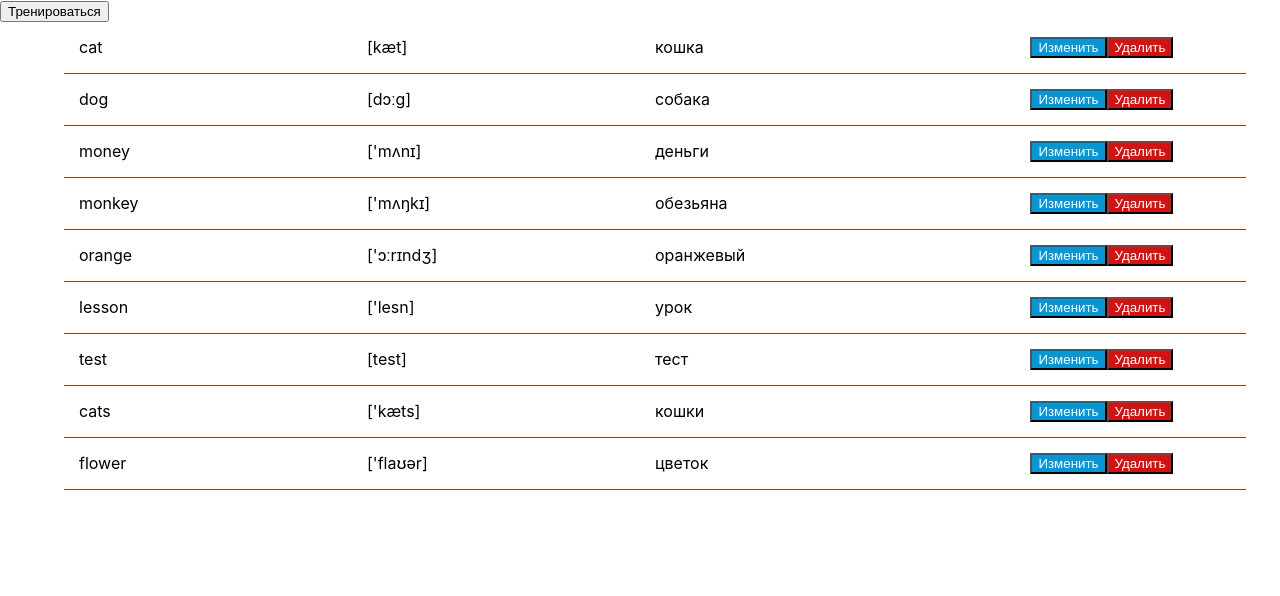
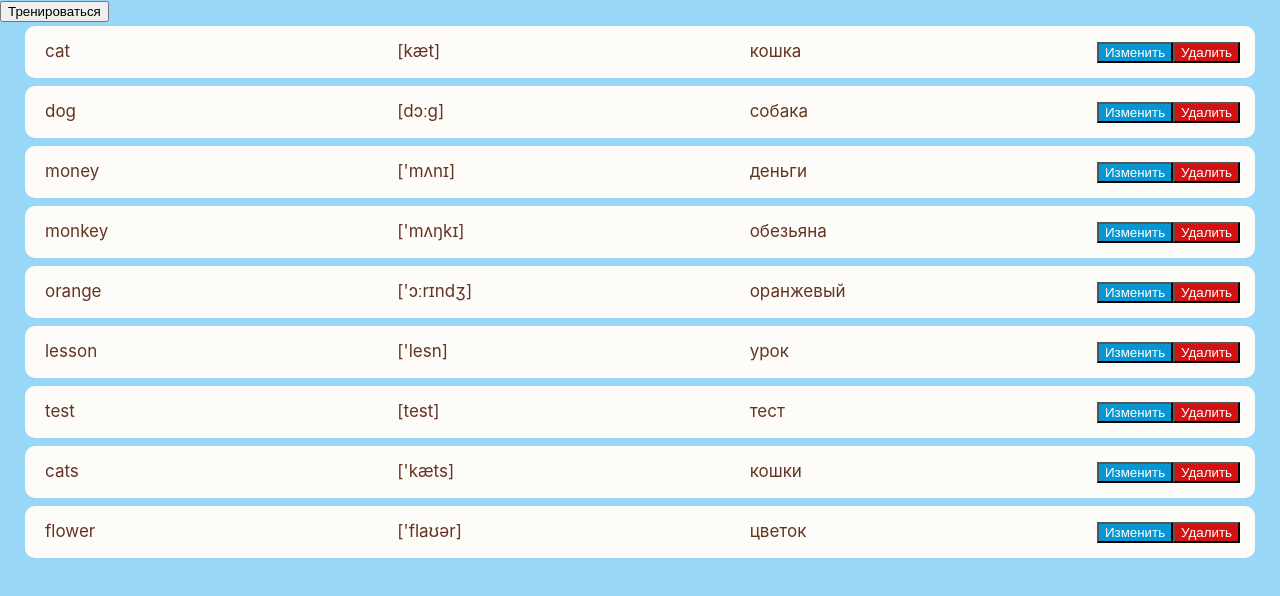
Before and after one commit to lenaanohina/WordStack, a React (Create React App) app: page / in a window 1280 px wide. Shown: the top 596 px of the page. Built offline with nearby package versions, Linux system fonts and the light colour scheme.

Commit message:
added styles

```diff
--- a/src/components/BigCard.jsx
+++ b/src/components/BigCard.jsx
@@ -1,7 +1,7 @@
 import React, { useState, useEffect } from "react";
 import "./BigCard.jsx";
 import "../cardsData.json";
-import "./global.css";
+import style from "./wordCard.module.css";
 
 function BigCard({ cardsData }) {
   const [randomCard, setRandomCard] = useState(null);
@@ -23,9 +23,9 @@ function BigCard({ cardsData }) {
     translation = <p>{randomCard.russian}</p>;
   }
   return (
-    <div className="card__container">
+    <div className={style.container}>
       {randomCard && (
-        <div>
+        <div className={style.big}>
           <p>{randomCard.english}</p>
           <p>{randomCard.transcription}</p>
           {translation}
--- a/src/components/WordCard.jsx
+++ b/src/components/WordCard.jsx
@@ -2,8 +2,8 @@
 
 import React, { useState } from "react";
 import "./WordCard";
-import "./global.css";
 import styles from "./actionButtons.module.css";
+import style from "./wordCard.module.css";
 
 const WordCard = ({ english, transcription, russian }) => {
   const [isEditing, setIsEditing] = useState(false);
@@ -13,12 +13,12 @@ const WordCard = ({ english, transcription, russian }) => {
   };
 
   return (
-    <div className="card">
+    <div className={style.card}>
       {isEditing ? (
         <>
-          <input className="input__item" defaultValue={english} />
-          <input className="input__item" defaultValue={transcription} />
-          <input className="input__item" defaultValue={russian} />
+          <input className={style.input} defaultValue={english} />
+          <input className={style.input} defaultValue={transcription} />
+          <input className={style.input} defaultValue={russian} />
           <div className="btns">
             <button className={styles.btn_green}>Сохранить</button>
             <button
@@ -31,9 +31,9 @@ const WordCard = ({ english, transcription, russian }) => {
         </>
       ) : (
         <>
-          <div className="card__item">{english}</div>
-          <div className="card__item">{transcription}</div>
-          <div className="card__item">{russian}</div>
+          <div className={style.item}>{english}</div>
+          <div className={style.item}>{transcription}</div>
+          <div className={style.item}>{russian}</div>
           <div className="btns">
             <button className={styles.btn_blue} onClick={handleEditClick}>
               Изменить
--- a/src/components/WordList.jsx
+++ b/src/components/WordList.jsx
@@ -3,11 +3,11 @@
 import React from "react";
 import WordCard from "./WordCard";
 import cardsData from "../cardsData.json";
-import "./global.css";
+import style from "./wordCard.module.css";
 
 const WordList = () => {
   return (
-    <div className="card__container">
+    <div className={style.container}>
       {cardsData.map((card, id) => (
         <WordCard
           key={id}
--- /dev/null
+++ b/src/components/bigCard.module.css
@@ -0,0 +1,7 @@
+.container {
+  display: flex;
+  flex-direction: column;
+  align-items: center;
+  max-width: 1200px;
+  margin: 0 auto;
+}
--- a/src/components/global.css
+++ /dev/null
@@ -1,25 +0,0 @@
-.card__container {
-  display: flex;
-  flex-direction: column;
-  width: 90%;
-  margin: 0 auto;
-}
-.card {
-  display: flex;
-  width: 100%;
-  padding: 15px;
-  border-bottom: 1px solid saddlebrown;
-}
-.card__item {
-  width: 25%;
-}
-.btns {
-  display: flex;
-  width: 20%;
-  justify-content: flex-end;
-}
-.input__item {
-  width: 25%;
-  font-size: 16px;
-  padding: 0;
-}
--- /dev/null
+++ b/src/components/wordCard.module.css
@@ -0,0 +1,31 @@
+.container {
+  display: flex;
+  flex-direction: column;
+  align-items: center;
+  max-width: 1200px;
+  margin: 0 auto;
+}
+.card {
+  display: flex;
+  justify-content: space-between;
+  width: 100%;
+  padding: 15px;
+  margin: 4px;
+  border-radius: 10px;
+  background-color: #fefcf8;
+}
+.item {
+  width: 25%;
+  padding: 0 5px;
+}
+.input {
+  width: 25%;
+  font-size: 16px;
+  padding: 3px 6px;
+  border: 2px solid #75c1d9;
+  border-radius: 5px;
+}
+.big {
+  background-color: #fefcf8;
+  padding: 60px 80px;
+}
--- a/src/index.css
+++ b/src/index.css
@@ -1,13 +1,16 @@
 body {
   margin: 0;
-  font-family: -apple-system, BlinkMacSystemFont, 'Segoe UI', 'Roboto', 'Oxygen',
-    'Ubuntu', 'Cantarell', 'Fira Sans', 'Droid Sans', 'Helvetica Neue',
+  font-family: -apple-system, BlinkMacSystemFont, "Segoe UI", "Roboto", "Oxygen",
+    "Ubuntu", "Cantarell", "Fira Sans", "Droid Sans", "Helvetica Neue",
     sans-serif;
   -webkit-font-smoothing: antialiased;
   -moz-osx-font-smoothing: grayscale;
+  background-color: #98d7f6;
+  color: #633423;
+  font-size: 17px;
 }
 
 code {
-  font-family: source-code-pro, Menlo, Monaco, Consolas, 'Courier New',
+  font-family: source-code-pro, Menlo, Monaco, Consolas, "Courier New",
     monospace;
 }
```
